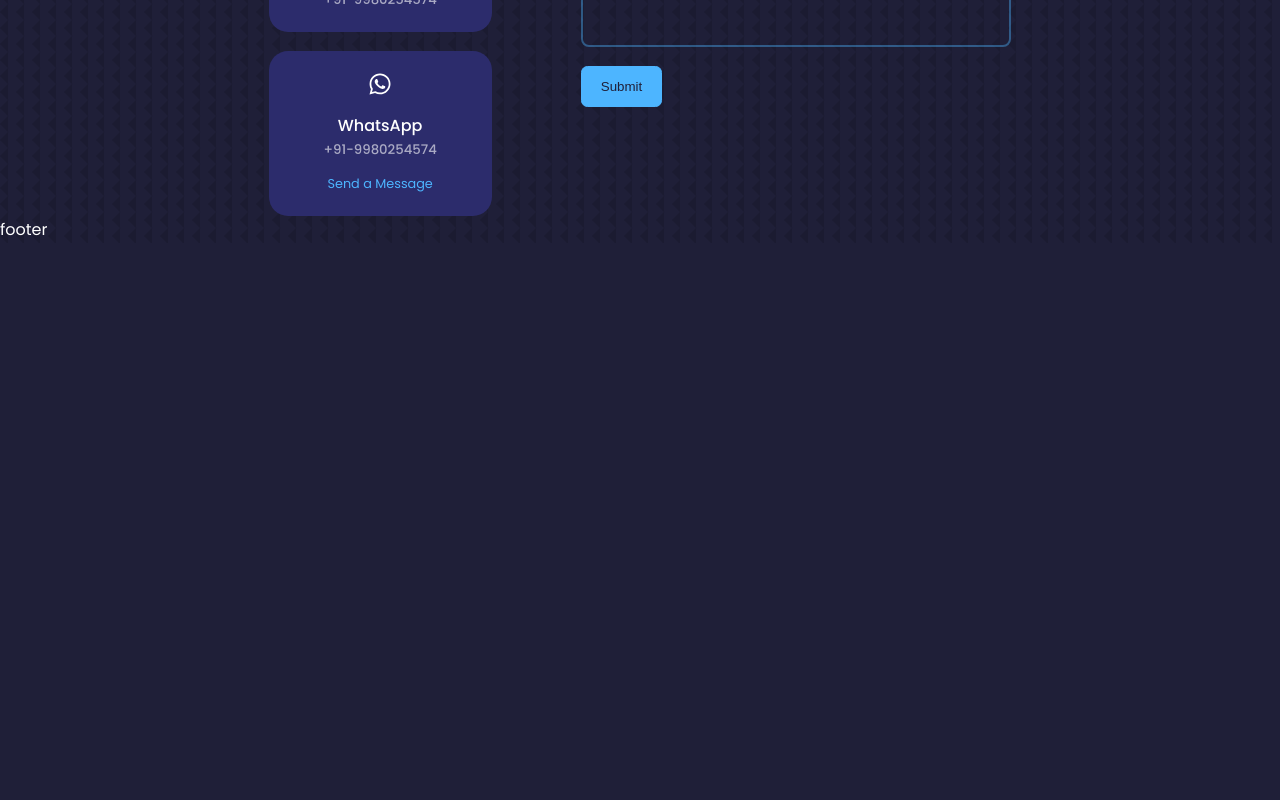
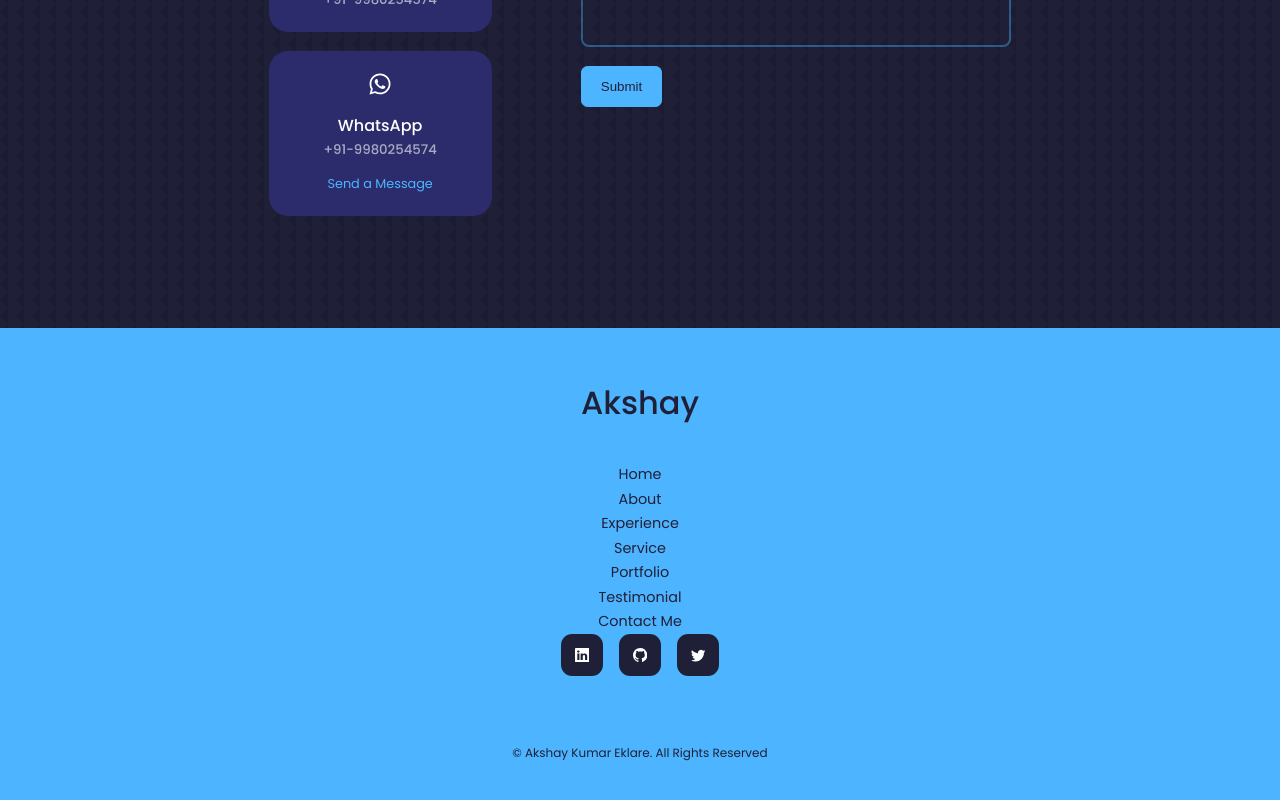
Before and after one commit to Deadlock-96/portfolio-react, a React (Create React App) app: page / in a window 1280 px wide. Shown: the part 4716-5516 px from the top of the page. Before the commit the page ends 4959 px from the top, so only its background shows below. Built offline with nearby package versions, Linux system fonts and the light colour scheme.

Commit message:
added footer info

```diff
--- a/src/components/footer/footer.css
+++ b/src/components/footer/footer.css
@@ -0,0 +1,65 @@
+footer {
+    background: var(--color-primary);
+    padding: 3rem 0;
+    text-align: center;
+    font-size: 0.9rem;
+    margin-top: 7rem;
+}
+
+footer a{
+    color: var(--color-bg);
+}
+
+.footer_logo{
+    font-size: 2rem;
+    font-weight: 500;
+    margin-bottom: 2rem;
+    display: inline-block;
+}
+
+.permalinks{
+    display: flex;
+    flex-wrap: wrap;
+    justify-content: center;
+    gap: 2rem;
+    margin: 0 auto 3rem;
+}
+
+.footer_socials{
+    display: flex;
+    justify-content: center;
+    gap: 1rem;
+    margin-bottom: 4rem;
+}
+
+.footer_socials a{
+    background: var(--color-bg);
+    color: var(--color-white);
+    padding: 0.8rem;
+    border-radius: 0.7rem;
+    display: flex;
+    border: 1px solid transparent;
+}
+
+.footer_socials a:hover{
+    background: transparent;
+    color: var(--color-bg);
+    border-color: var(--color-bg);
+}
+
+.footer_copyright {
+    margin-bottom: 4rem;
+    color: var(--color-bg);
+}
+
+/* =========== MEDIA QUERIES (SMALL DEVICES) ================= */
+@media screen and (max-width: 600px) {
+    .permalinks{
+        flex-direction: column;
+        gap: 1.5rem;
+    }
+
+    .footer_socials{
+        margin-bottom: 2.6rem;
+    }
+}
--- a/src/components/footer/footer.jsx
+++ b/src/components/footer/footer.jsx
@@ -1,9 +1,32 @@
 import './footer.css'
 import React from 'react'
+import {BsLinkedin} from 'react-icons/bs'
+import {BsGithub} from 'react-icons/bs'
+import {BsTwitter} from 'react-icons/bs'
 
 const footer = () => {
   return (
-    <div>footer</div>
+    <footer>
+      <a href="/#" className='footer_logo'>Akshay</a>
+      <ul className="permainks">
+        <li><a href="#home">Home</a></li>
+        <li><a href="#about">About</a></li>
+        <li><a href="#exprience">Experience</a></li>
+        <li><a href="#service">Service</a></li>
+        <li><a href="#portfolio">Portfolio</a></li>
+        <li><a href="#testimonial">Testimonial</a></li>
+        <li><a href="#contact">Contact Me </a></li>
+      </ul>
+
+      <div className="footer_socials">        <a href="https://linkedin.com" target="_blank" rel="noreferrer"><BsLinkedin/></a>
+        <a href="https://github.com" target="_blank" rel="noreferrer"><BsGithub/></a>
+        <a href="https://twitter.com" target="_blank" rel="noreferrer"><BsTwitter/></a>
+      </div>
+
+      <div className="footer_copyright">
+        <small>&copy; Akshay Kumar Eklare. All Rights Reserved</small>
+      </div>
+    </footer>
   )
 }
 
```
